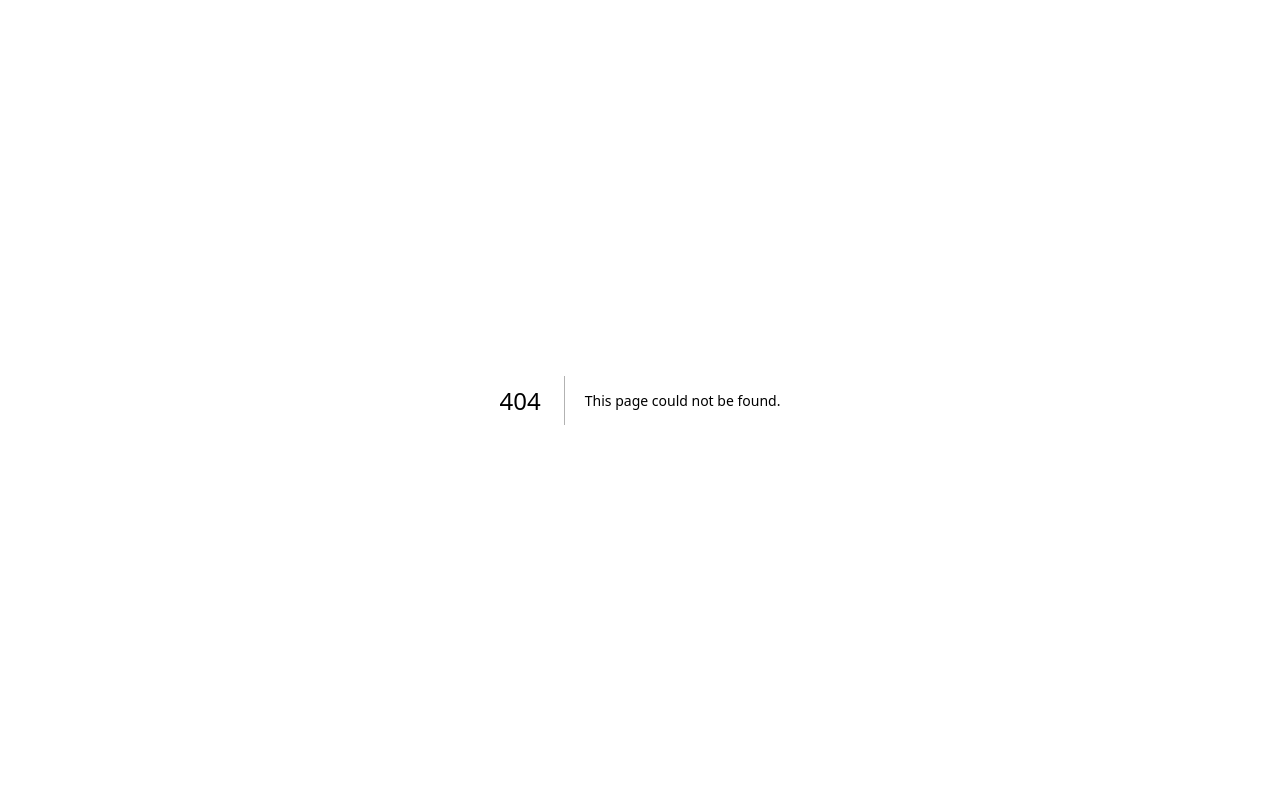
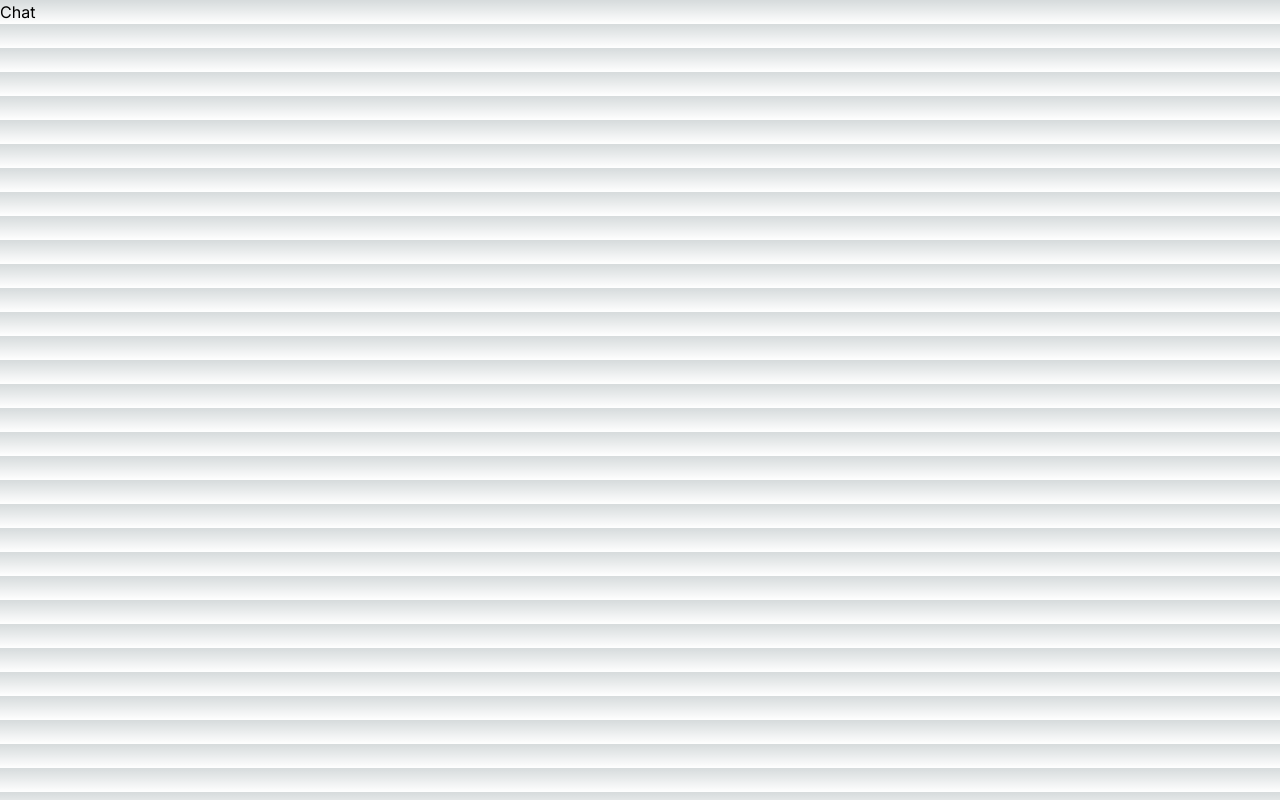
Before and after one commit to keitakn/ai-cat-prototype, a Next.js app: page /chat in a window 1280 px wide. Before the commit this address had no page. Built offline with nearby package versions, Linux system fonts and the light colour scheme.

Commit message:
:sparkles: #3 仮のChatページを作成

```diff
--- /dev/null
+++ b/src/app/chat/page.tsx
@@ -0,0 +1,9 @@
+const ChatPage = () => {
+  return (
+    <div>
+      <h1>Chat</h1>
+    </div>
+  );
+};
+
+export default ChatPage;
```
